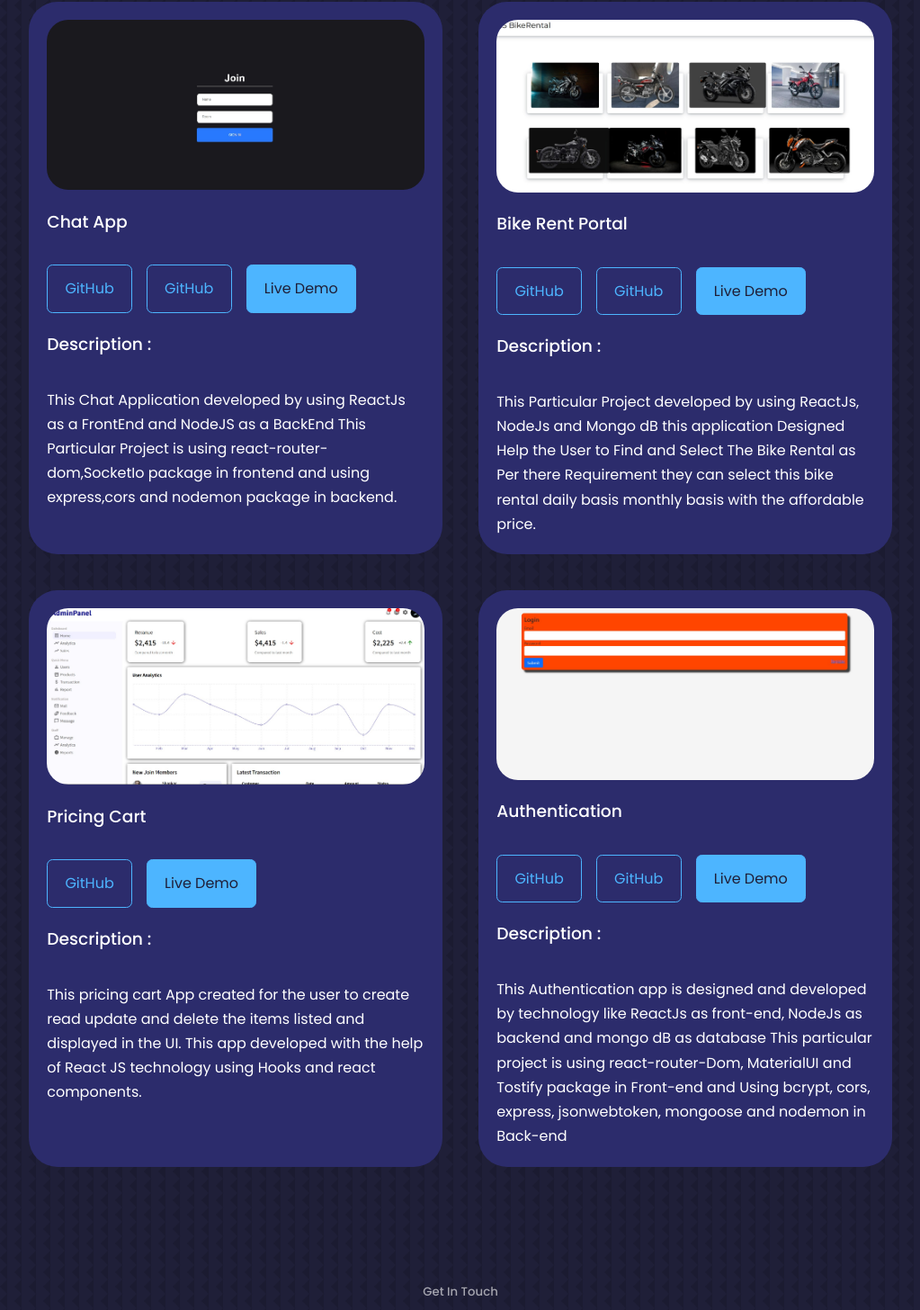
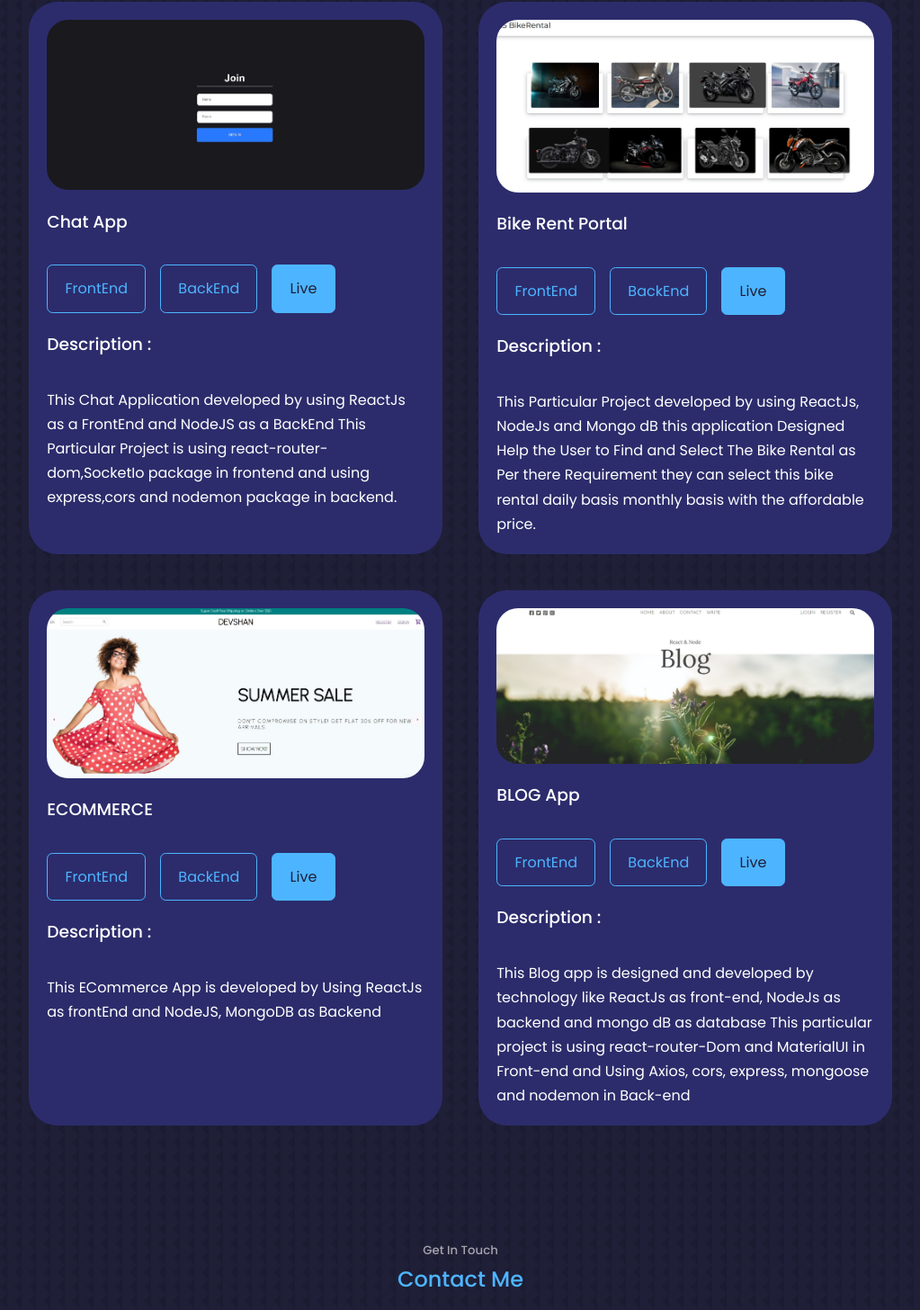
Before and after one commit to rajshankarM/personalportfolio, a React (Create React App) app: page / in a window 1280 px wide. Shown: the part 2818-4274 px from the top of the page at 90% size, without its empty margins (128-1151 px from the left). Built offline with nearby package versions, Linux system fonts and the light colour scheme.

Commit message:
Project Changes

```diff
--- a/src/components/project/Project.jsx
+++ b/src/components/project/Project.jsx
@@ -18,9 +18,9 @@ const Project = () => {
             </div>
             <h3>Chat App</h3>
               <div className='project__item-cta'>
-              <a href="https://github.com/rajshankarM/chat-frontend" className='btn' target='_blank'>GitHub</a>
-            <a href="https://github.com/rajshankarM/server" className='btn' target='_blank'>GitHub</a>
-            <a href="https://shanchat.netlify.app/" className='btn btn-primary' target='_blank'>Live Demo</a>
+              <a href="https://github.com/rajshankarM/chat-frontend" className='btn' target='_blank'>FrontEnd</a>
+            <a href="https://github.com/rajshankarM/server" className='btn' target='_blank'>BackEnd</a>
+            <a href="https://shanchat.netlify.app/" className='btn btn-primary' target='_blank'>Live</a>
               </div>
               <div>
              <h3>Description :</h3>
@@ -35,9 +35,9 @@ const Project = () => {
             </div>
             <h3>Bike Rent Portal</h3>
            <div className='project__item-cta'>
-           <a href="https://github.com/rajshankarM/bike-rent" className='btn' target='_blank'>GitHub</a>
-            <a href="https://github.com/rajshankarM/bike-rent" className='btn' target='_blank'>GitHub</a>
-            <a href="https://ssrental.netlify.app/" className='btn btn-primary' target='_blank'>Live Demo</a>
+           <a href="https://github.com/rajshankarM/bike-rent" className='btn' target='_blank'>FrontEnd</a>
+            <a href="https://github.com/rajshankarM/bike-rent" className='btn' target='_blank'>BackEnd</a>
+            <a href="https://ssrental.netlify.app/" className='btn btn-primary' target='_blank'>Live</a>
            </div>
            <div>
              <h3>Description :</h3>
@@ -50,32 +50,31 @@ const Project = () => {
             <div className='project__item-image'>
               <img src={IMG3} alt="" />
             </div>
-            <h3>Pricing Cart</h3>
+            <h3>ECOMMERCE</h3>
             <div className='project__item-cta'>
-            <a href="https://github.com/rajshankarM/pricing-cart" className='btn' target='_blank'>GitHub</a>
-            {/* <a href="https://github.com/rajshankarM" className='btn' target='_blank'>GitHub</a> */}
-            <a href="https://dashboardcart.netlify.app/" className='btn btn-primary' target='_blank'>Live Demo</a>
+            <a href="https://github.com/rajshankarM/ECommerce-Frontend" className='btn' target='_blank'>FrontEnd</a>
+            <a href="https://github.com/rajshankarM/ECOMMERCE-BACKEND" className='btn' target='_blank'>BackEnd</a>
+            <a href="https://ecommerce-order.netlify.app/" className='btn btn-primary' target='_blank'>Live</a>
             </div>
             <div>
              <h3>Description :</h3>
-           <p>This pricing cart App created for the user to create read update and delete the items listed and displayed in the UI.
-              This app developed with the help of React JS technology using Hooks and react components.</p>
+           <p>This ECommerce App is developed by Using ReactJs as frontEnd and NodeJS, MongoDB as Backend</p>
            </div>
         </article>
         <article className='project__item'>
             <div className='project__item-image'>
               <img src={IMG4} alt="" />
             </div>
-            <h3>Authentication</h3>
+            <h3>BLOG App</h3>
               <div className='project__item-cta'>
-              <a href="https://github.com/rajshankarM/authentication-frontend" className='btn' target='_blank'>GitHub</a>
-            <a href="https://github.com/rajshankarM/authentication-backend" className='btn' target='_blank'>GitHub</a>
-            <a href="https://authlogin.netlify.app/" className='btn btn-primary' target='_blank'>Live Demo</a>
+              <a href="https://github.com/rajshankarM/blog-app/tree/master/client" className='btn' target='_blank'>FrontEnd</a>
+            <a href="https://github.com/rajshankarM/blog-app/tree/master/api" className='btn' target='_blank'>BackEnd</a>
+            <a href="https://react-node-blog-app.netlify.app/" className='btn btn-primary' target='_blank'>Live</a>
               </div>
               <div>
              <h3>Description :</h3>
-           <p>This Authentication app is designed and developed by technology like ReactJs as front-end, NodeJs as backend and mongo dB as database This particular project is using react-router-Dom,
-             MaterialUI and Tostify package in Front-end and Using bcrypt, cors, express, jsonwebtoken, mongoose and nodemon in Back-end</p>
+           <p>This Blog app is designed and developed by technology like ReactJs as front-end, NodeJs as backend and mongo dB as database This particular project is using react-router-Dom and
+             MaterialUI in Front-end and Using Axios, cors, express, mongoose and nodemon in Back-end</p>
            </div>
         </article>
       </div>
```
Also changed, not shown: src/assest/portfolio3.jpg, src/img/portfolio4.jpg.
